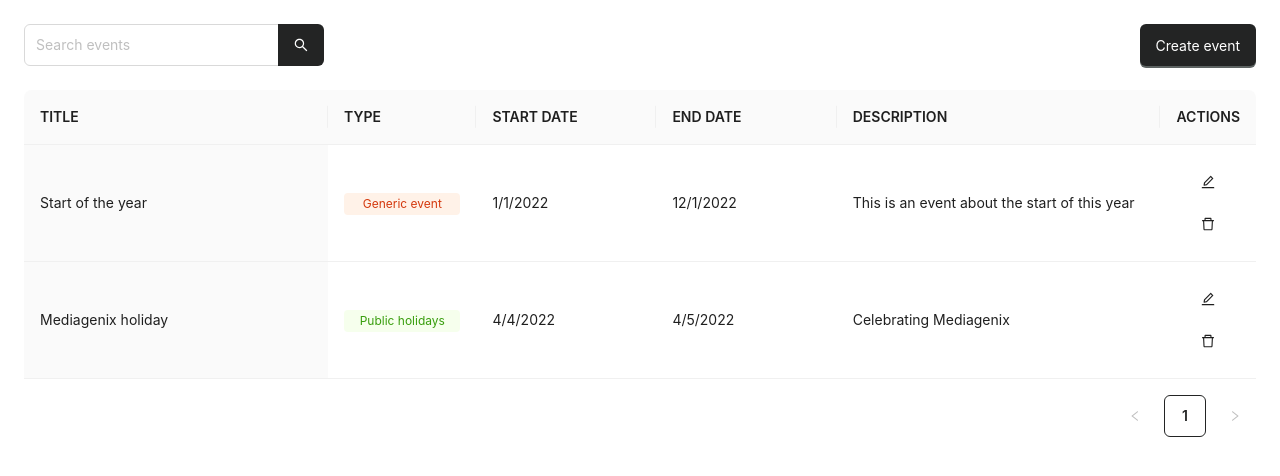
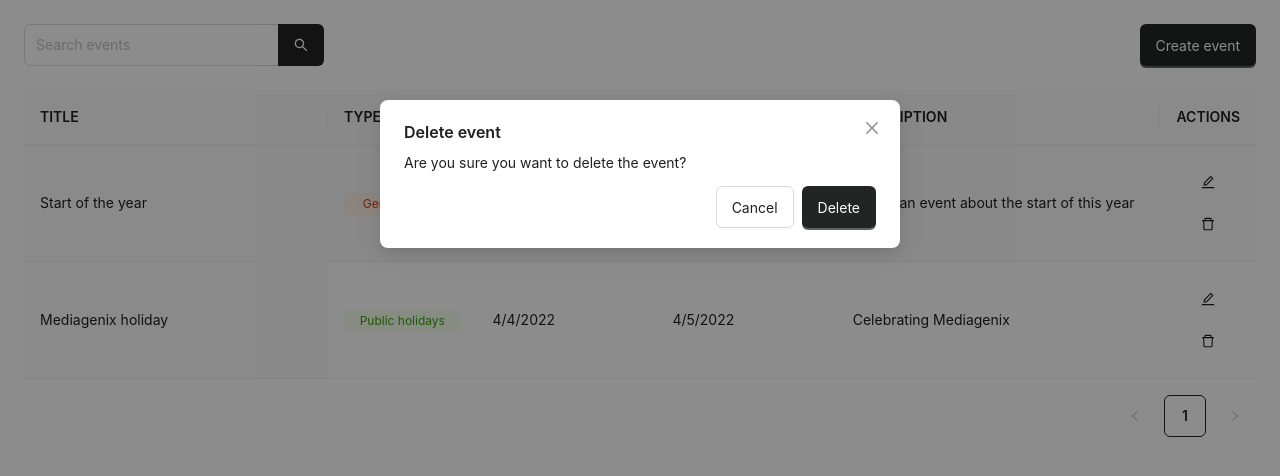
Before and after one commit to AlinaBabenko02/events-app, a React (Create React App) app: page / in a window 1280 px wide. Both pictures are taken after a click on the button 1208 px from the left and 224 px from the top of the page. Shown: the top 476 px of the page. Built offline with nearby package versions, Linux system fonts and the light colour scheme.

Commit message:
feat: delete event modal

```diff
--- a/src/components/table/components/actions.tsx
+++ b/src/components/table/components/actions.tsx
@@ -1,15 +1,33 @@
 import React from "react";
 import { EditOutlined, DeleteOutlined } from "@ant-design/icons";
 import { Button } from "antd";
-
-const actions = [{ icon: <EditOutlined /> }, { icon: <DeleteOutlined /> }];
+import { DeleteEventModal } from "./delete-event-modal";
+import { useToggleState } from "../../../utils/useToggleState";
 
 export const Actions: React.FC<{ id: string }> = ({ id }) => {
+  const [deleteEventModalShown, setDeleteEventModalShown] =
+    useToggleState(false);
+
+  const actions = [
+    { icon: <EditOutlined /> },
+    { icon: <DeleteOutlined />, onClick: setDeleteEventModalShown },
+  ];
+
   return (
-    <div>
+    <>
       {actions.map((action) => (
-        <Button icon={action.icon} type="text" shape="circle" />
+        <Button
+          icon={action.icon}
+          onClick={action.onClick}
+          type="text"
+          shape="circle"
+        />
       ))}
-    </div>
+
+      <DeleteEventModal
+        deleteEventModalShown={deleteEventModalShown}
+        setDeleteEventModalShown={setDeleteEventModalShown}
+      />
+    </>
   );
 };
--- /dev/null
+++ b/src/components/table/components/delete-event-modal.tsx
@@ -0,0 +1,28 @@
+import React from "react";
+import { Modal } from "antd";
+
+interface DeleteEventModalProps {
+  deleteEventModalShown: boolean;
+  setDeleteEventModalShown: () => void;
+}
+
+export const DeleteEventModal: React.FC<DeleteEventModalProps> = ({
+  deleteEventModalShown,
+  setDeleteEventModalShown,
+}) => {
+  const handleSubmit = () => {
+    setDeleteEventModalShown();
+  };
+
+  return (
+    <Modal
+      title="Delete event"
+      open={deleteEventModalShown}
+      onCancel={setDeleteEventModalShown}
+      onOk={handleSubmit}
+      okText="Delete"
+    >
+      Are you sure you want to delete the event?
+    </Modal>
+  );
+};
```
